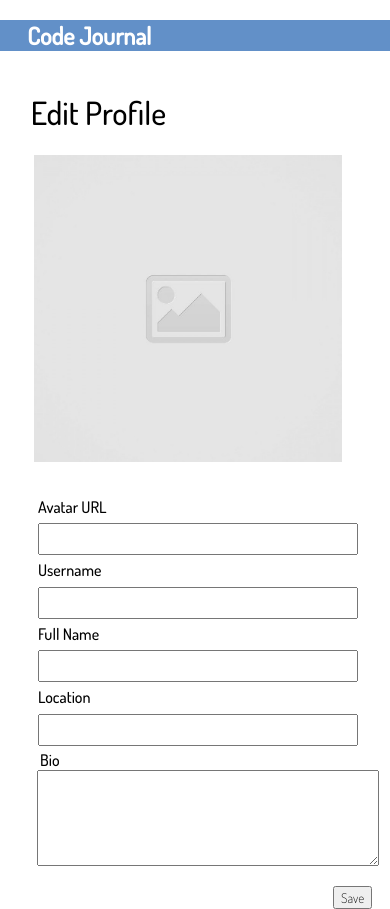
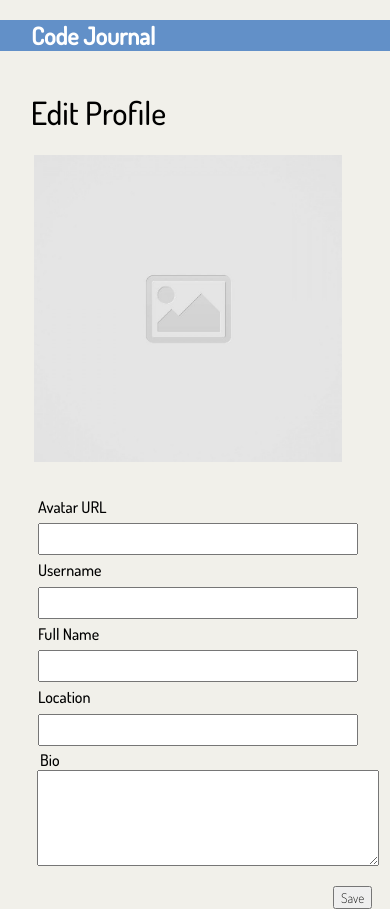
Before and after one commit to udaibirv/code-journal, a website: page index.html in a window 390 px wide. Shown: the top 909 px of the page. Drawn offline with Linux system fonts and the light colour scheme.

Commit message:
work in progress for: Remove all CSS styling that had no affect or was otherwise unnecessary. #1

```diff
--- a/css/layout.css
+++ b/css/layout.css
@@ -34,9 +34,9 @@
 }
 
 @media only screen and (max-width: 768px) {
-  h2 {
+  header {
     position: relative;
-    left: 7%;
+    right: 13%;
   }
 
   h1 {
--- a/css/styles.css
+++ b/css/styles.css
@@ -1,9 +1,18 @@
+body {
+  background-color: #f1f0ea;
+}
+
 header {
   background-color: #6290c8;
   color: white;
   font-family: 'Dosis', sans-serif;
   font-weight: 500;
-  width: 100%;
+}
+
+h2 {
+  position: relative;
+  left: 21%;
+  background-color: #6290c8;
 }
 
 h1 {
```
